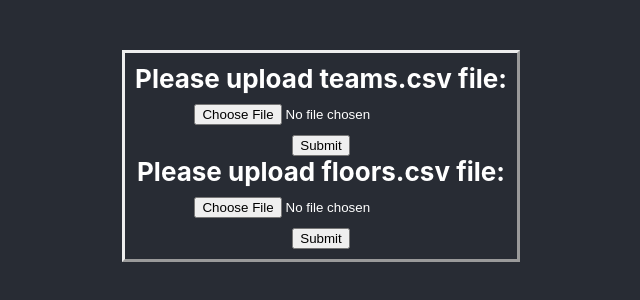
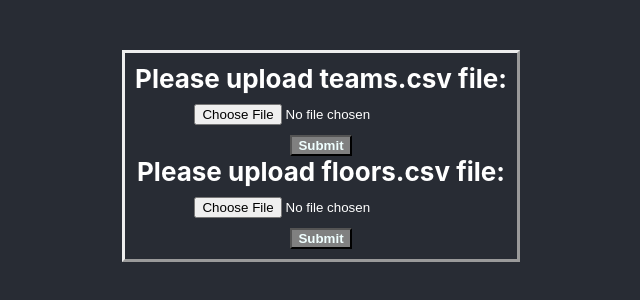
Before and after one commit to kalratanav/tamuhack_project, a React (Create React App) app in the folder my-app/: page / in a window 1280 px wide. Shown: the top 300 px of the page, without its empty margins (319-959 px from the left). Built offline with nearby package versions, Linux system fonts and the light colour scheme.

Commit message:
animation dependencies

```diff
--- a/my-app/src/App.css
+++ b/my-app/src/App.css
@@ -49,4 +49,7 @@
 }
 .button {
   flex: auto;
+  background-color:gray;
+  color: azure;
+  font-weight: bold;
 }
--- a/my-app/src/App.js
+++ b/my-app/src/App.js
@@ -32,7 +32,7 @@ function App() {
                 onChange={changeHandler}
               />
               <div>
-                <button onClick={handleSubmission}>Submit</button>
+                <button className='button' onClick={handleSubmission}>Submit</button>
               </div>
             </div>
             <label className='PromptLabel'>
@@ -45,7 +45,7 @@ function App() {
                 onChange={changeHandler}
               />
               <div>
-                <button onClick={handleSubmission}>Submit</button>
+                <button className='button' onClick={handleSubmission}>Submit</button>
               </div>
             </div>
           </div>
--- /dev/null
+++ b/package.json
@@ -0,0 +1,5 @@
+{
+  "dependencies": {
+    "react-addons-css-transition-group": "^0.14.8"
+  }
+}
```
Also changed, not shown: 1 other file (tests, documents, lock files or other folders).
